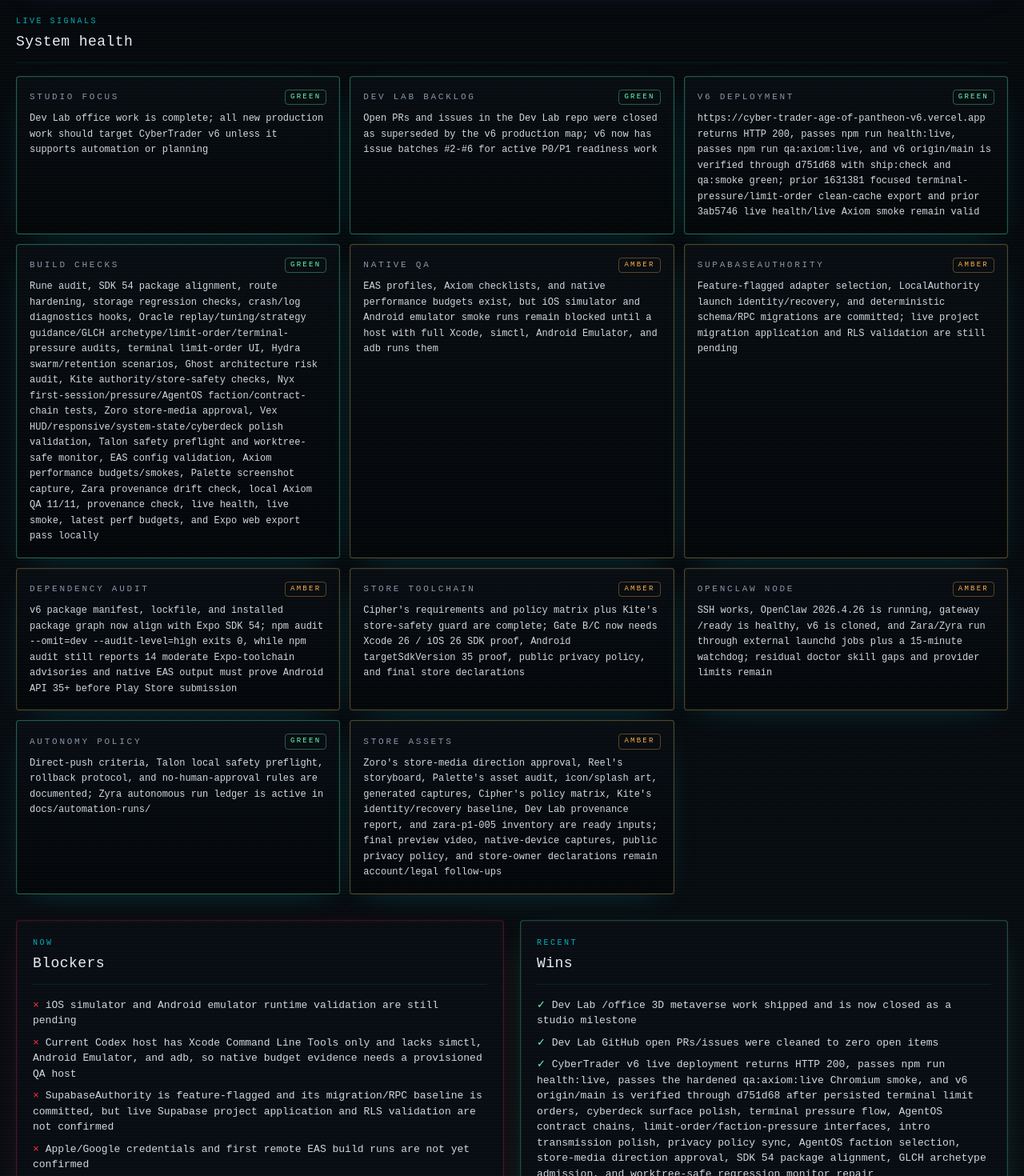
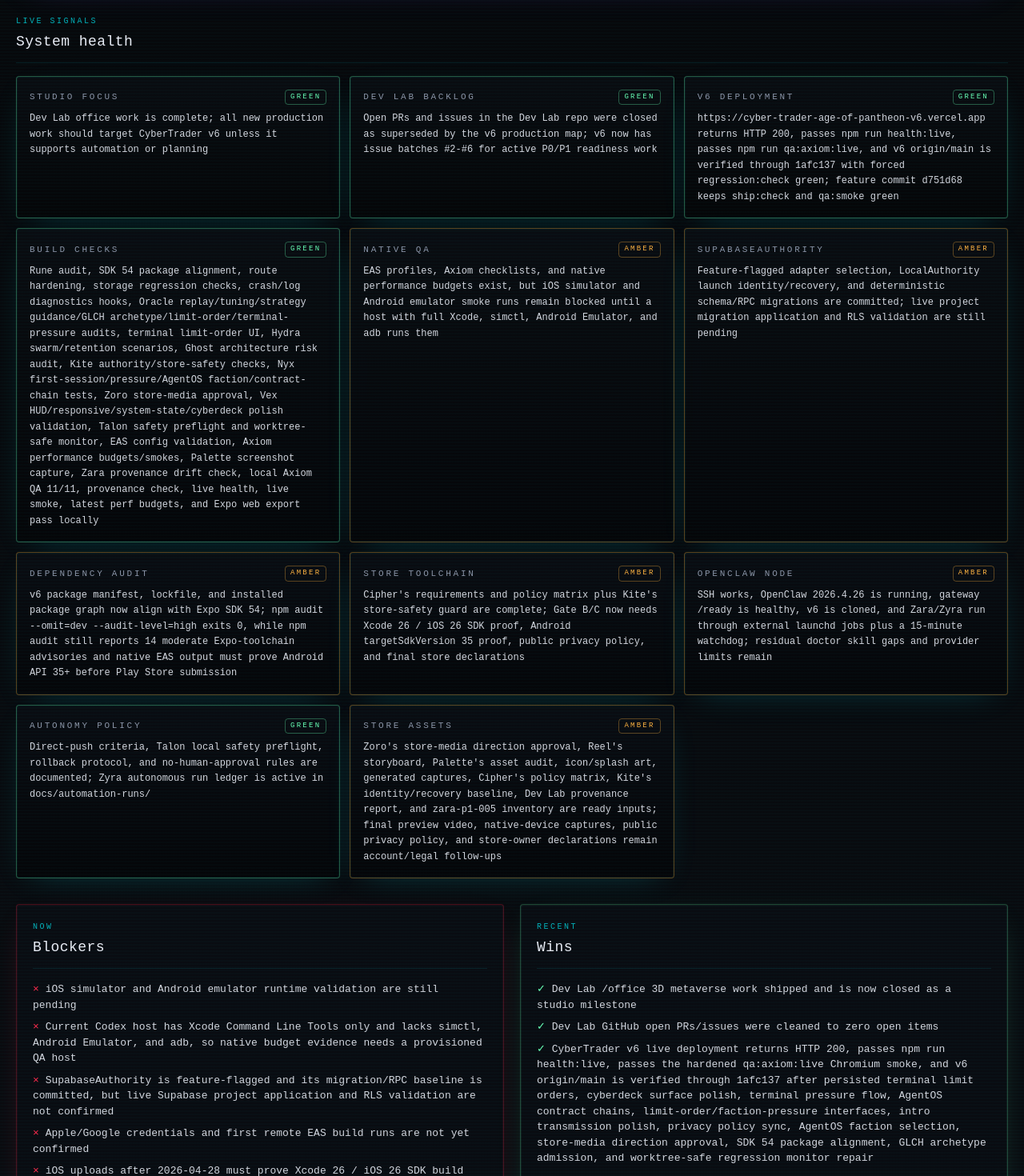
Before and after one commit to GHX5T-SOL/Dev-lab-of-CyberTrader-Age-of-Pantheon-, a Next.js app in the folder web/: page /office/status in a window 1280 px wide. Shown: the part 800-2270 px from the top of the page at 80% size. Built offline with nearby package versions, Linux system fonts and the light colour scheme; no server answers.

Commit message:
codex-autonomous-ship-loop: verify terminal head

```diff
--- a/web/src/data/roadmap.ts
+++ b/web/src/data/roadmap.ts
@@ -116,7 +116,7 @@
       "AgentOS rank-5 faction gate, selection loop, LocalAuthority binding, one-free-switch rule, and faction-biased missions",
       "AgentOS contract-chain mission stakes and limit-order/faction-pressure engine contracts",
       "PirateOS polish, AgentOS rank-5 systems, and PantheonOS late-game territory roadmap",
-      "Local ship check, focused terminal-pressure/limit-order checks, player smoke, local Axiom QA, provenance check, SDK 54 package check, live Vercel smoke, post-push monitor, AgentOS regression, store-media provenance, perf budgets, AgentOS contract-chain checks, and intro smoke pass on verified v6 origin/main d751d68",
+      "Local ship check, focused terminal-pressure/limit-order checks, player smoke, local Axiom QA, provenance check, SDK 54 package check, live Vercel smoke, post-push monitor, AgentOS regression, store-media provenance, perf budgets, AgentOS contract-chain checks, and intro smoke pass on verified v6 origin/main 1afc137",
       "iOS simulator smoke passes",
       "Android emulator smoke passes",
       "First 10-minute player loop complete without developer guidance",
--- a/web/src/data/status.ts
+++ b/web/src/data/status.ts
@@ -36,7 +36,7 @@
   recentWins: [
     "Dev Lab /office 3D metaverse work shipped and is now closed as a studio milestone",
     "Dev Lab GitHub open PRs/issues were cleaned to zero open items",
-    "CyberTrader v6 live deployment returns HTTP 200, passes npm run health:live, passes the hardened qa:axiom:live Chromium smoke, and v6 origin/main is verified through d751d68 after persisted terminal limit orders, cyberdeck surface polish, terminal pressure flow, AgentOS contract chains, limit-order/faction-pressure interfaces, intro transmission polish, privacy policy sync, AgentOS faction selection, store-media direction approval, SDK 54 package alignment, GLCH archetype admission, and worktree-safe regression monitor repair",
+    "CyberTrader v6 live deployment returns HTTP 200, passes npm run health:live, passes the hardened qa:axiom:live Chromium smoke, and v6 origin/main is verified through 1afc137 after persisted terminal limit orders, cyberdeck surface polish, terminal pressure flow, AgentOS contract chains, limit-order/faction-pressure interfaces, intro transmission polish, privacy policy sync, AgentOS faction selection, store-media direction approval, SDK 54 package alignment, GLCH archetype admission, and worktree-safe regression monitor repair",
     "v6 contains the LocalAuthority trade loop, ledger, inventory, XP/rank, locations, heat/raids, couriers, news, missions, district states, streaks, daily challenges, bounty, and away report",
     "Rune completed the v6 technical audit: install, typecheck, Jest, and Expo web export pass locally",
     "Rune completed route hardening: protected deep links recover after hydration and menu/Android back actions have safe fallbacks",
@@ -106,7 +106,7 @@
     {
       label: "v6 deployment",
       state: "green",
-      detail: "https://cyber-trader-age-of-pantheon-v6.vercel.app returns HTTP 200, passes npm run health:live, passes npm run qa:axiom:live, and v6 origin/main is verified through d751d68 with ship:check and qa:smoke green; prior 1631381 focused terminal-pressure/limit-order clean-cache export and prior 3ab5746 live health/live Axiom smoke remain valid",
+      detail: "https://cyber-trader-age-of-pantheon-v6.vercel.app returns HTTP 200, passes npm run health:live, passes npm run qa:axiom:live, and v6 origin/main is verified through 1afc137 with forced regression:check green; feature commit d751d68 keeps ship:check and qa:smoke green",
     },
     {
       label: "Build checks",
```
Also changed, not shown: 3 other files (tests, documents, lock files or other folders).
